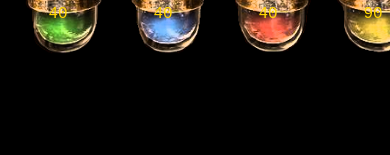
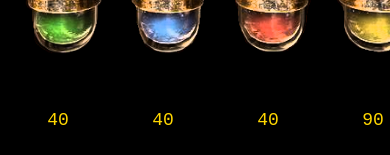
Before and after one commit to ssamb69/ssambpoints, a plain HTML site: page index.html in a window 390 px wide. Shown: the part 706-861 px from the top of the page. Drawn offline with Linux system fonts and the light colour scheme.

Commit message:
Adapted letter to mobile

```diff
--- a/css/yolo.css
+++ b/css/yolo.css
@@ -70,7 +70,7 @@ h1{
 	display: grid;
 	grid-template-columns: repeat(4, 100px);
 	grid-gap: 5px;
-	grid-template-rows: 100px 400px 100px;
+	grid-template-rows: 100px 400px 100px 100px;
 }
 
 
@@ -173,28 +173,28 @@ h1{
 
 .slythPointText{
 	grid-column: 1;
-	grid-row: 3;
+	grid-row: 4;
   justify-content: center;
 	display: flex;
 }
 
 .ravPointText{
 	grid-column: 2;
-	grid-row: 3;
+	grid-row: 4;
   justify-content: center;
 	display: flex;
 }
 
 .griffPointText{
 	grid-column: 3;
-	grid-row: 3;
+	grid-row: 4;
   justify-content: center;
 	display: flex;
 }
 
 .huffPointText{
 	grid-column: 4;
-	grid-row: 3;
+	grid-row: 4;
 	display: flex;
   justify-content: center;
 }
@@ -203,7 +203,9 @@ h1{
 .txtp{
 	display: flex;
   justify-content: center;
+  vertical-align: middle;
   color: gold;
+  font-size: large;
 }
 
 
```
